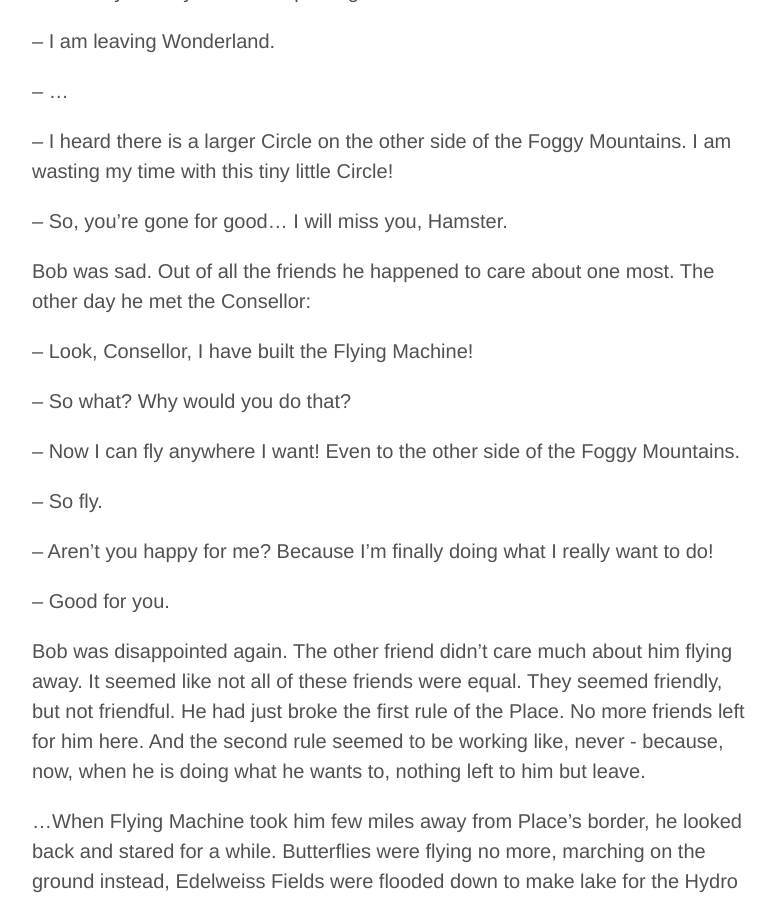
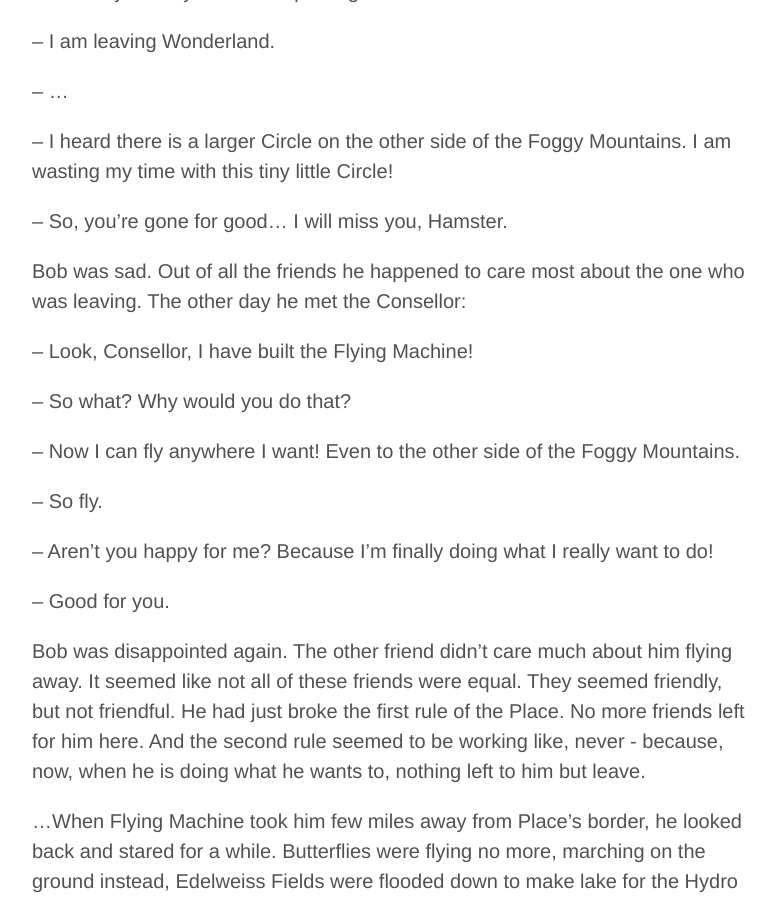
Before and after one commit to lonlylocly/lonlylocly.github.io, a Jekyll site: the page built from _posts/2014-11-12-Bob-the-Mushroom.md, in a window 1280 px wide and 900 px high, scrolled down 2935 px. Shown: the whole window, without its empty margins (248-1024 px from the left). Built offline with Jekyll 4.4.1, drawn with Linux system fonts in a browser that asks for light colours; Markdown is read by kramdown in place of the engine named in the settings.

Commit message:
Update 2014-11-12-Bob-the-Mushroom.md

```diff
--- a/_posts/2014-11-12-Bob-the-Mushroom.md
+++ b/_posts/2014-11-12-Bob-the-Mushroom.md
@@ -112,7 +112,7 @@ I am wasting my time with this tiny little Circle!
 
 -- So, you're gone for good... I will miss you, Hamster.
 
-Bob was sad. Out of all the friends he happened to care about one most.
+Bob was sad. Out of all the friends he happened to care most about the one who was leaving.
 The other day he met the Consellor:
 
 -- Look, Consellor, I have built the Flying Machine!
```
